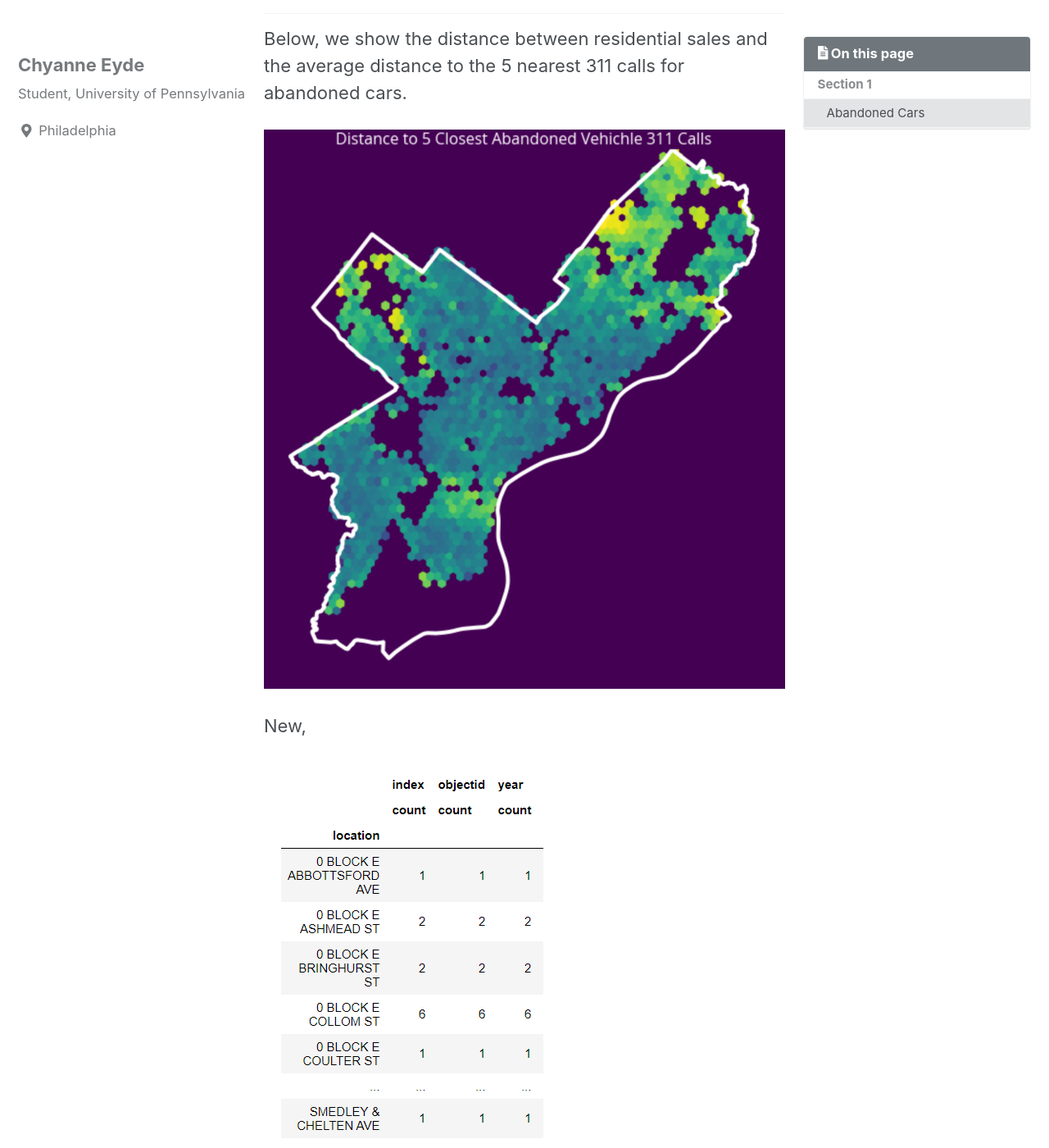
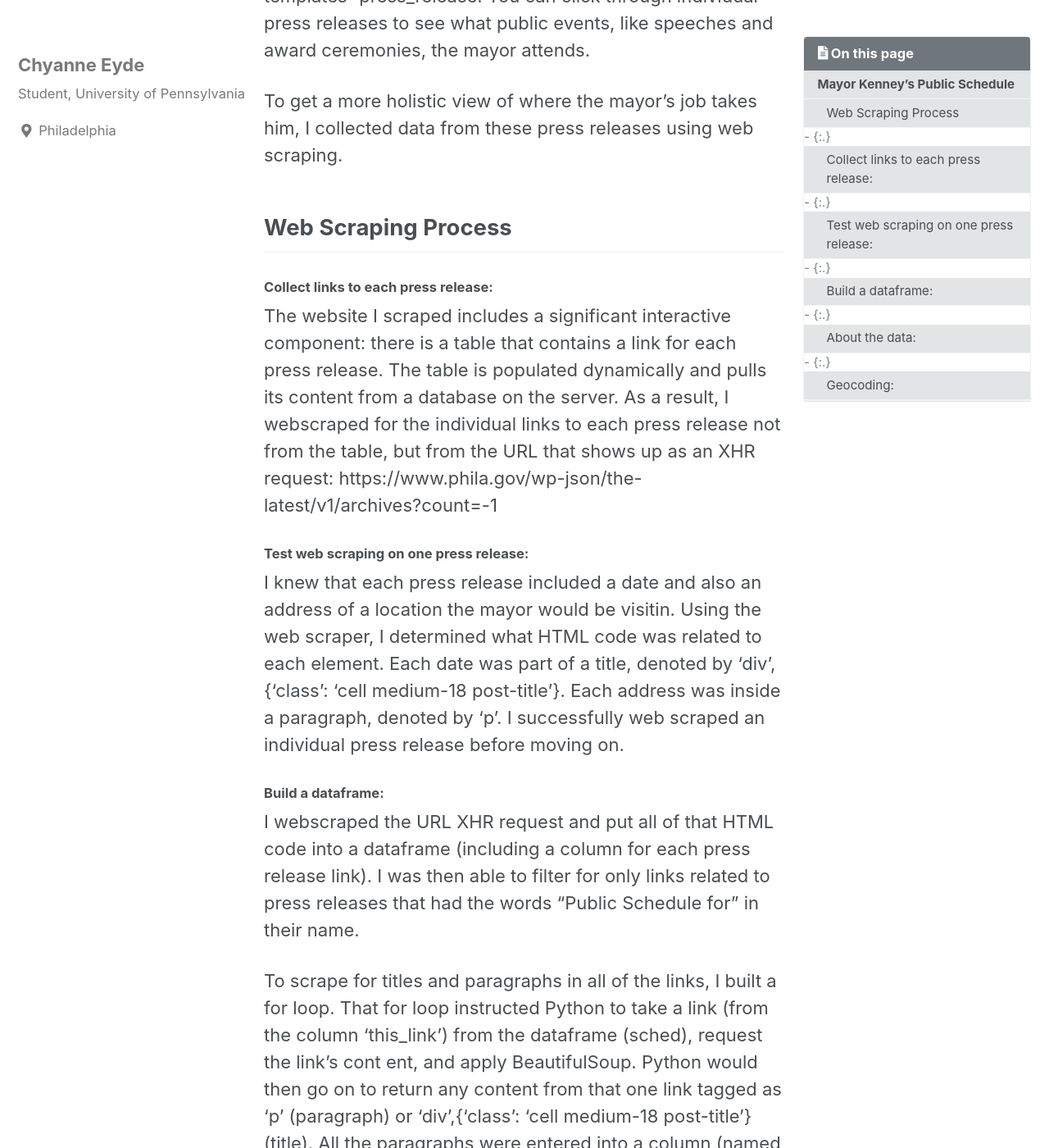
Before and after one commit to Chyanne-E/HeyMayor, a Jekyll site: the page built from _posts/2019-04-17-example-post.md, in a window 1280 px wide and 1400 px high, scrolled down 412 px. Shown: the whole window at 82% size. Built offline with Jekyll 4.4.1, drawn with Linux system fonts in a browser that asks for light colours; cached includes are drawn as plain includes; nearby versions of some CDN libraries; a script that is not in the unit is left out; some of the changed text lies outside the part shown.

Commit message:
Update 2019-04-17-example-post.md

```diff
--- a/_posts/2019-04-17-example-post.md
+++ b/_posts/2019-04-17-example-post.md
@@ -1,23 +1,40 @@
 ---
-title: "Example: Embedding Matplotlib Images"
-date: 2019-04-17
+title: "Where this data came from"
+date: 2019-12-16
 published: true
-tags: [dataviz, altair, hvplot, holoviews]
-excerpt: "This is an example blog post"
+tags: [webscraping,opendata]
+excerpt: "It's easy to find the mayor's daily schedule online, but aggregating those daily schedules over time required web scraping and data transformation. "
 toc: true
 toc_sticky: true
 ---
 
-# Section 1
+# Mayor Kenney's Public Schedule
 
-This is an example post. The posts are written in markdown.
+Mayor Kenney's administration makes his daily public schedule available online in the form of press releases on the Philadelphia city government website, https://www.phila.gov/the-latest/archives/#/?templates=press_release. You can click through individual press releases to see what public events, like speeches and award ceremonies, the mayor attends.
 
-## Abandoned Cars
+To get a more holistic view of where the mayor's job takes him, I collected data from these press releases using web scraping.
 
-Below, we show the distance between residential sales and the average distance to the 5 nearest 311 calls for abandoned cars.
+## Web Scraping Process
 
-![distances-abandoned-cars]({{ site.url }}{{ site.baseurl }}/assets/images/distance_to_abandoned_cars.png)
+#### Collect links to each press release:
+The website I scraped includes a significant interactive component: there is a table that contains a link for each press release.  The table is populated dynamically and pulls its content from a database on the server. As a result, I webscraped for the individual links to each press release not from the table, but from the URL that shows up as an XHR request: https://www.phila.gov/wp-json/the-latest/v1/archives?count=-1
 
-New,
+#### Test web scraping on one press release:
+I knew that each press release included a date and also an address of a location the mayor would be visitin. Using the web scraper, I determined what HTML code was related to each element. Each date was part of a title, denoted by 'div',{'class': 'cell medium-18 post-title'}. Each address was inside a paragraph, denoted by 'p'. I successfully web scraped an individual press release before moving on.
 
-![distances-abandoned-cars]({{ site.url }}{{ site.baseurl }}/assets/images/MUSA620_sn.PNG)
+#### Build a dataframe:
+
+I webscraped the URL XHR request and put all of that HTML code into a dataframe (including a column for each press release link). I was then able to filter for only links related to press releases that had the words "Public Schedule for" in their name.
+
+To scrape for titles and paragraphs in all of the links, I built a for loop. That for loop instructed Python to take a link (from the column 'this_link') from the dataframe (sched), request the link's cont
+ent, and apply BeautifulSoup. Python would then go on to return any content from that one link tagged as 'p' (paragraph) or 'div',{'class': 'cell medium-18 post-title'} (title). All the paragraphs were entered into a column (named 'Paragraph') of a dataframe and all of the titles were entered into another column (named 'Titles'). Some press releases has multiple paragraphs and each of those paragraphs needed the same title. To do this, I multiplied the title returned for a press release by the number of paragraphs (using the len function).
+
+The result was a dataframe with paragraphs and titles for each press release, all of which were then concatonated into one dataframe.
+
+#### About the data:
+This process resulted in 2,036 records of public appearances made by the mayor between October 5, 2016 and December 16, 2019. In the "Visual Summary" post, I've included charts that highlight a few simple themes about these appearances (spoiler alert: many of them occur at City Hall!)
+
+![example-chart]({{ site.url }}{{ site.baseurl }}/assets/images/MUSA620_sn.PNG)
+
+#### Geocoding:
+Process to geocode
```
